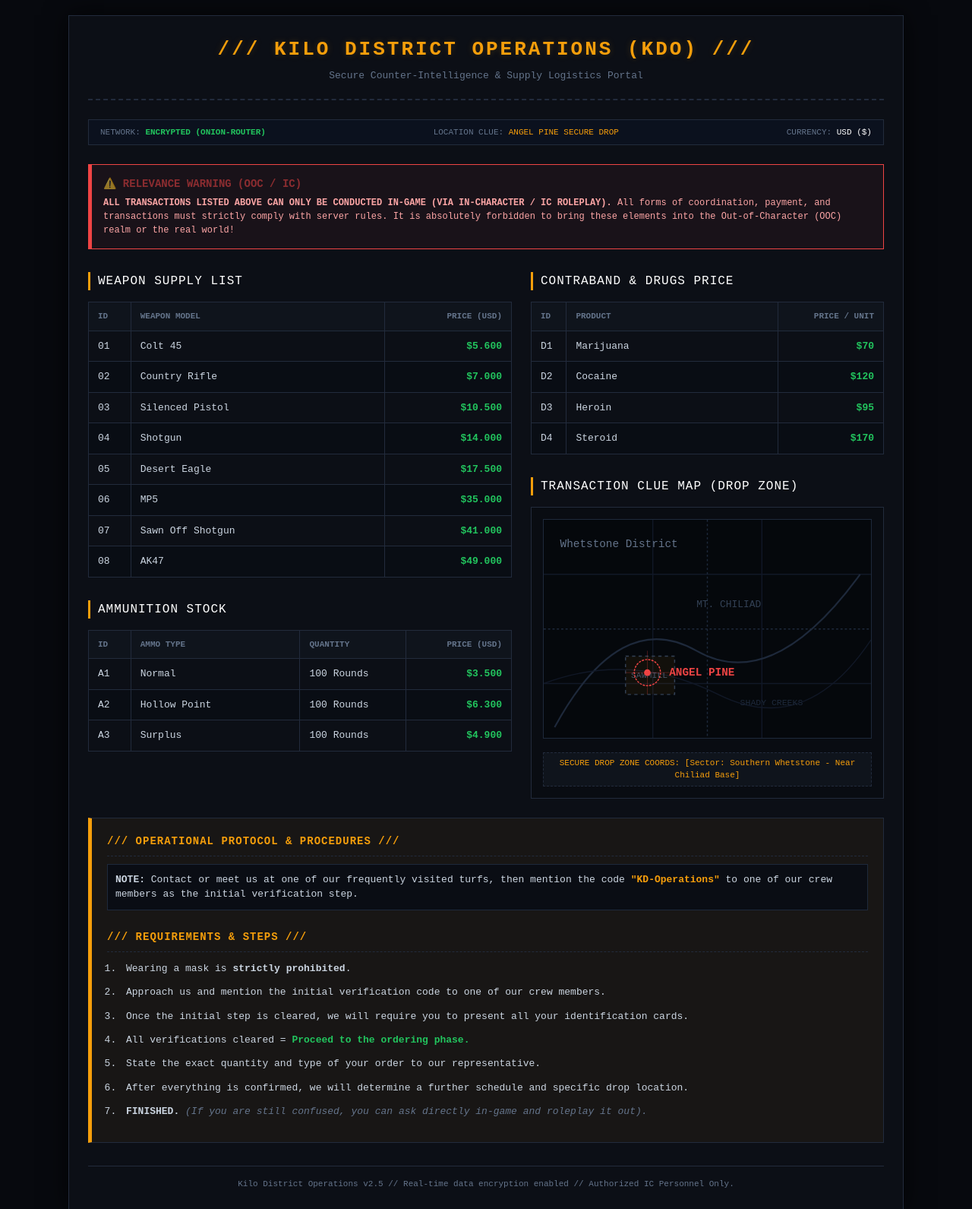
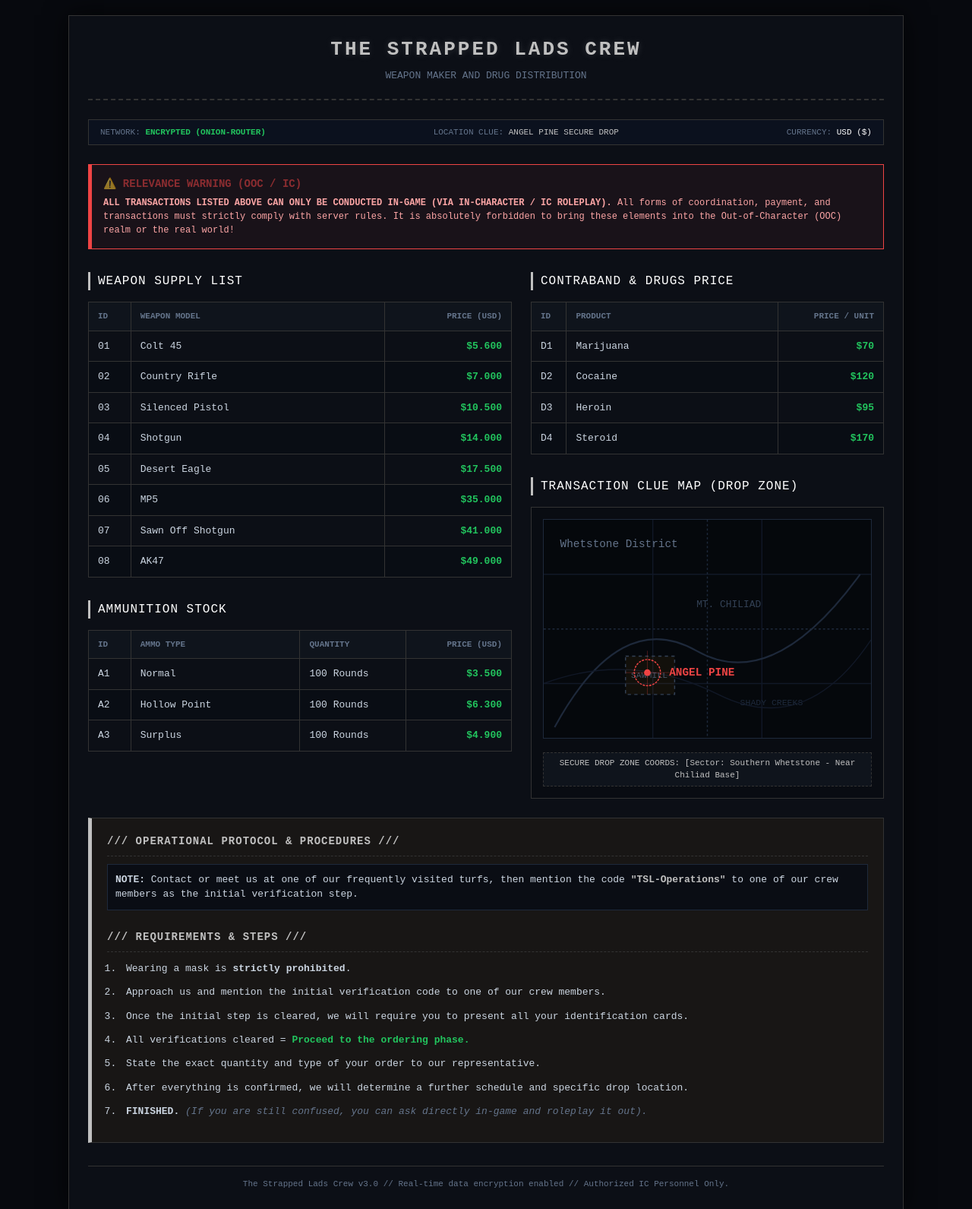
Before and after one commit to fadlipradipka-coder/kdo-dark-net, a plain HTML site: page index.html in a window 1280 px wide. Shown: the top 1591 px of the page at 76% size. Drawn offline with Linux system fonts and the light colour scheme.

Commit message:
Revise index.html for The Strapped Lads Crew
Updated the webpage to reflect new crew details and operational protocols.

```diff
--- a/index.html
+++ b/index.html
@@ -4,26 +4,25 @@
     <meta charset="UTF-8">
     <meta name="viewport" content="width=device-width, initial-scale=1.0">
 
-    <!-- DISCORD & SOCIAL MEDIA EMBED META TAGS -->
-    <meta property="og:title" content="/// KILO DISTRICT OPERATIONS (KDO) ///">
-    <meta property="og:description" content="Secure Counter-Intelligence & Supply Logistics Portal. Authorized IC Personnel Only. Click to access the secure network.">
+    <meta property="og:title" content="THE STRAPPED LADS CREW">
+    <meta property="og:description" content="WEAPON MAKER AND DRUG DISTRIBUTION. Authorized IC Personnel Only. Click to access the secure network.">
     <meta property="og:type" content="website">
-    <!-- Gambar thumbnail saat di-share di Discord. (Bisa kamu ganti URL-nya dengan gambarmu sendiri) -->
-    <meta property="og:image" content="https://images.unsplash.com/photo-1526304640581-d334cdbbf45e?q=80&w=1000&auto=format&fit=crop">
-    <meta name="theme-color" content="#f59e0b"> <!-- Warna garis pinggir embed Discord (Amber) -->
-    <meta name="twitter:card" content="summary_large_image">
 
-    <title>Kilo District Operations (KDO) - Secure Network</title>
+    <meta property="og:image" content="strapped_logo.png">
+
+    <meta name="theme-color" content="#c0c0c0"> <meta name="twitter:card" content="summary_large_image">
+
+    <title>The Strapped Lads Crew - Weapons & Drugs</title>
     <style>
         :root {
             --bg-dark: #07090e;
             --bg-card: #0c0f16;
-            --border-color: #222b3c;
+            --border-color: #333333; /* Sedikit lebih gelap */
             --text-main: #cbd5e1;
             --text-muted: #64748b;
             --accent-red: #ef4444;
             --accent-green: #22c55e;
-            --accent-amber: #f59e0b;
+            --accent-amber: #c0c0c0; /* Dirubah ke silver agar cocok dengan logo */
             --font-terminal: 'Courier New', Courier, monospace;
         }
 
@@ -58,7 +57,7 @@
             font-size: 26px;
             letter-spacing: 3px;
             text-transform: uppercase;
-            text-shadow: 0 0 10px rgba(245, 158, 11, 0.2);
+            text-shadow: 0 0 10px rgba(192, 192, 192, 0.2);
         }
 
         .header .subtitle { font-size: 13px; color: var(--text-muted); margin-top: 5px; }
@@ -163,27 +162,23 @@
 <body>
 
     <div class="container">
-        <!-- Header -->
         <div class="header">
-            <h1>/// KILO DISTRICT OPERATIONS (KDO) ///</h1>
-            <div class="subtitle">Secure Counter-Intelligence & Supply Logistics Portal</div>
+            <h1>THE STRAPPED LADS CREW</h1>
+            <div class="subtitle">WEAPON MAKER AND DRUG DISTRIBUTION</div>
         </div>
 
-        <!-- Status Bar -->
         <div class="status-bar">
             <div>NETWORK: <span class="active">ENCRYPTED (ONION-ROUTER)</span></div>
             <div>LOCATION CLUE: <span style="color: var(--accent-amber);">ANGEL PINE SECURE DROP</span></div>
             <div>CURRENCY: <span style="color: #fff;">USD ($)</span></div>
         </div>
 
-        <!-- Warning OOC/IC -->
         <div class="warning-box">
             <h3><span class="blink">⚠️ RELEVANCE WARNING (OOC / IC)</span></h3>
             <p><strong>ALL TRANSACTIONS LISTED ABOVE CAN ONLY BE CONDUCTED IN-GAME (VIA IN-CHARACTER / IC ROLEPLAY).</strong> All forms of coordination, payment, and transactions must strictly comply with server rules. It is absolutely forbidden to bring these elements into the Out-of-Character (OOC) realm or the real world!</p>
         </div>
 
         <div class="grid-layout">
-            <!-- Left Column: Weapon & Ammo -->
             <div>
                 <div class="table-container">
                     <div class="section-title">WEAPON SUPPLY LIST</div>
@@ -223,7 +218,6 @@
                 </div>
             </div>
 
-            <!-- Right Column: Drugs & Map -->
             <div>
                 <div class="table-container">
                     <div class="section-title">CONTRABAND & DRUGS PRICE</div>
@@ -244,7 +238,6 @@
 
                 <div class="section-title">TRANSACTION CLUE MAP (DROP ZONE)</div>
                 <div class="map-box">
-                    <!-- Vector Map for Angel Pine Area in GTA San Andreas -->
                     <svg viewBox="0 0 300 200" style="width:100%; height:auto; background:#05080c; border:1px solid #1e293b;">
                         <line x1="0" y1="50" x2="300" y2="50" stroke="#111827" stroke-width="1"/>
                         <line x1="0" y1="100" x2="300" y2="100" stroke="#1e293b" stroke-width="1" stroke-dasharray="2,2"/>
@@ -274,10 +267,9 @@
             </div>
         </div>
 
-        <!-- NEW INSTRUCTIONS SECTION -->
         <div class="instructions-box">
             <h3>/// OPERATIONAL PROTOCOL & PROCEDURES ///</h3>
-            <p><strong>NOTE:</strong> Contact or meet us at one of our frequently visited turfs, then mention the code <strong style="color: var(--accent-amber);">"KD-Operations"</strong> to one of our crew members as the initial verification step.</p>
+            <p><strong>NOTE:</strong> Contact or meet us at one of our frequently visited turfs, then mention the code <strong style="color: var(--accent-amber);">"TSL-Operations"</strong> to one of our crew members as the initial verification step.</p>
 
             <h3 style="margin-top: 25px;">/// REQUIREMENTS & STEPS ///</h3>
             <ol>
@@ -292,7 +284,7 @@
         </div>
 
         <div class="footer">
-            <p>Kilo District Operations v2.5 // Real-time data encryption enabled // Authorized IC Personnel Only.</p>
+            <p>The Strapped Lads Crew v3.0 // Real-time data encryption enabled // Authorized IC Personnel Only.</p>
         </div>
     </div>
 </body>
```
